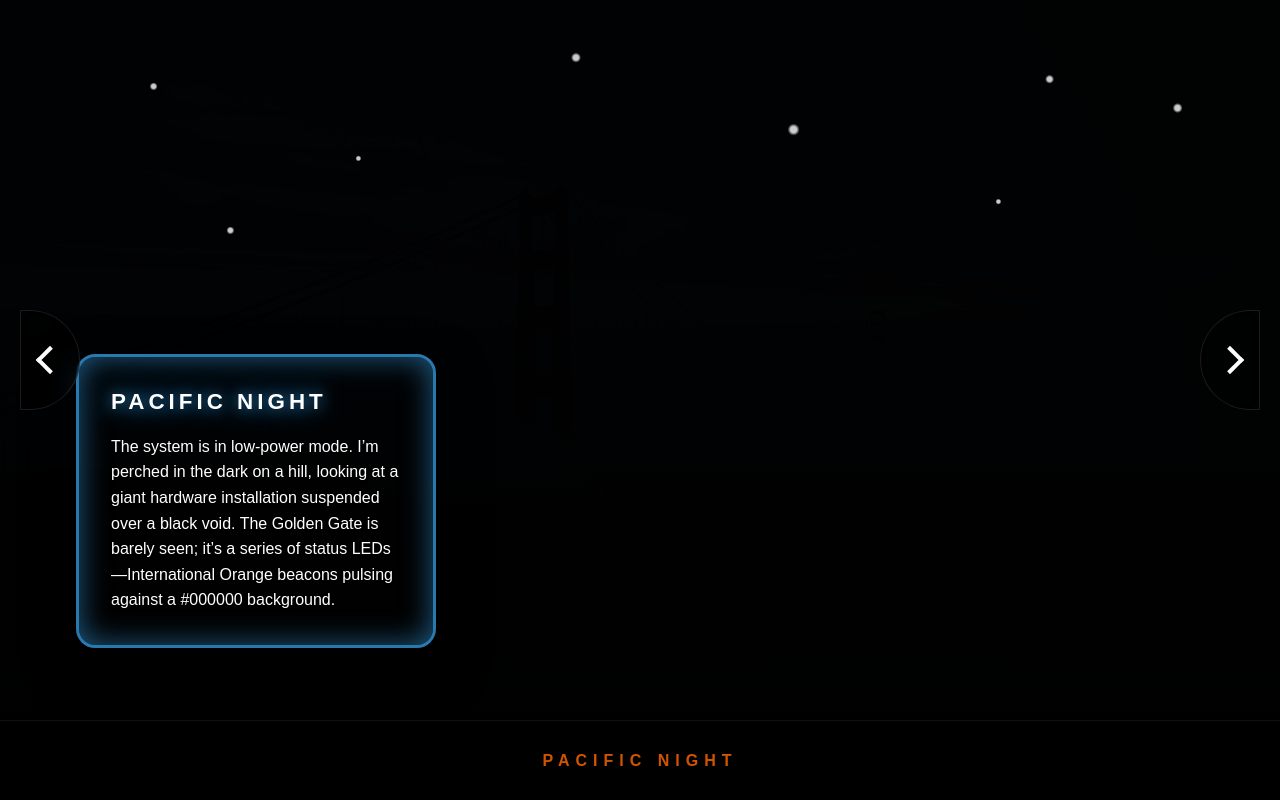
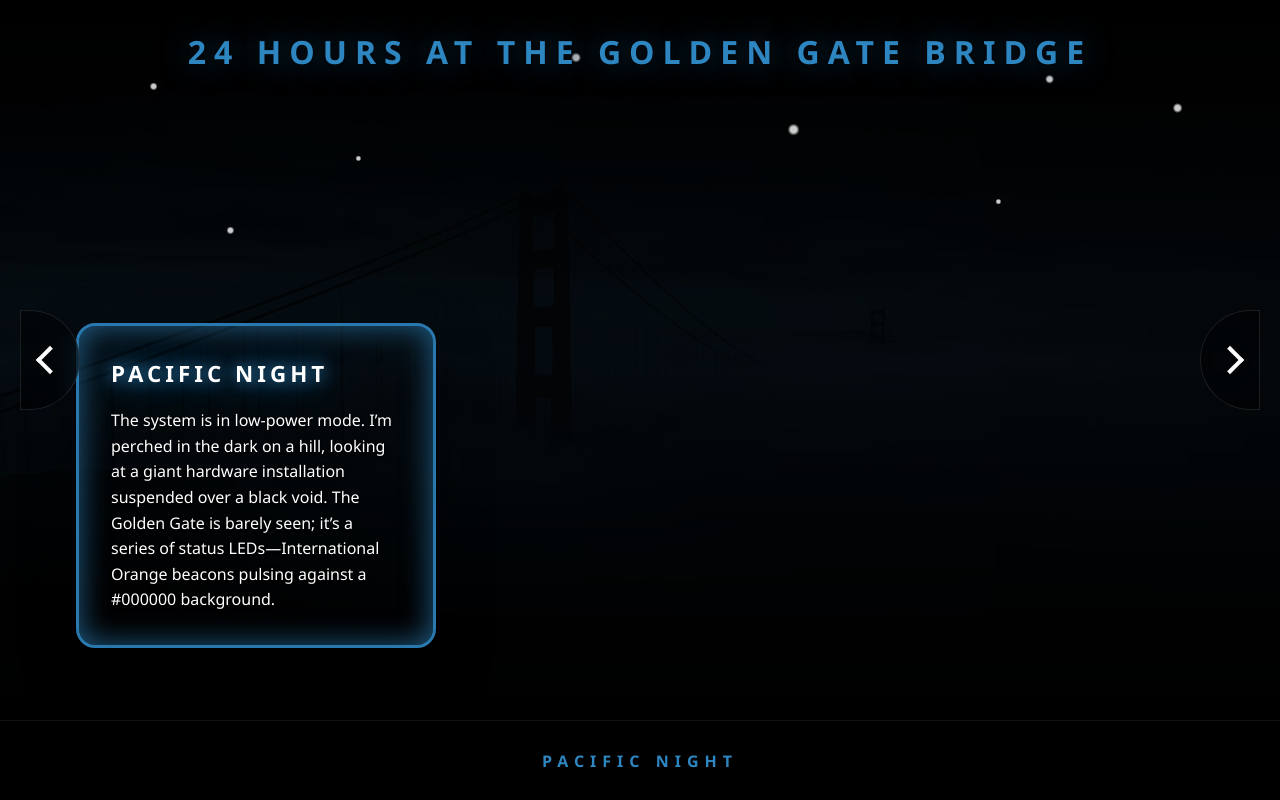
Before and after one commit to UlrikeDetective/web_development, a web app: file html_css/CSS/blendColorsChallenge/index.html in a window 1280 px wide. Run offline with its HTML, style and script files only (its server is not run), Linux system fonts and the light colour scheme.

Commit message:
blend colors v08

```diff
--- a/html_css/CSS/blendColorsChallenge/index.html
+++ b/html_css/CSS/blendColorsChallenge/index.html
@@ -8,6 +8,9 @@
 </head>
 <body>
     <div class="container">
+        <header class="page-header">
+            <h1 id="pageTitle">24 hours at the Golden Gate Bridge</h1>
+        </header>
         <div class="panorama-viewport">
             <div class="sky-overlay"></div>
             <div class="sky-fog"></div>
--- a/html_css/CSS/blendColorsChallenge/index.js
+++ b/html_css/CSS/blendColorsChallenge/index.js
@@ -12,56 +12,56 @@
 const infoText = document.getElementById('infoText');
 const root = document.documentElement;
 
-let timeValue = 0; // 0 to 1000
+let timeValue = 0; // 0 to 2000 (Extended timeframe)
+const MAX_TIME = 2000;
 let scrollInterval = null;
-let isLongPress = false;
 
-// Narrative Sections with Palette Blending (color-mix)
+// Narrative Sections with Extended Thresholds
 const sections = [
     {
-        threshold: 150,
+        threshold: 300,
         title: "Pacific Night",
         glow: "var(--bay-blue)",
         bg: "color-mix(in srgb, var(--bay-blue), transparent 40%)",
         text: "The system is in low-power mode. I’m perched in the dark on a hill, looking at a giant hardware installation suspended over a black void. The Golden Gate is barely seen; it’s a series of status LEDs—International Orange beacons pulsing against a #000000 background."
     },
     {
-        threshold: 280,
+        threshold: 700, // Longer transition through the mist
         title: "Pre-dawn Mist",
         glow: "var(--fog-cool)",
-        bg: "color-mix(in srgb, var(--fog-cool), transparent 40%)",
+        bg: "color-mix(in srgb, var(--fog-mist), transparent 40%)",
         text: "A massive rendering error has occurred. The fog has rolled in from the Pacific, a thick layer of unoptimized CSS blur() that has dropped the visibility to near-zero. The bridge towers are partially occluded, their top sections losing connection with the base."
     },
     {
-        threshold: 410,
+        threshold: 1000,
         title: "Winter Sunrise",
         glow: "var(--icon-orange)",
         bg: "color-mix(in srgb, var(--icon-orange), transparent 40%)",
         text: "The boot sequence begins. It’s not a smooth transition; it’s a sharp hex shift from deep indigo to a cold, brittle violet. The sun—the master process—cracks the horizon near the East Bay hills. The International Orange of the bridge starts to initialize."
     },
     {
-        threshold: 540,
+        threshold: 1300,
         title: "Low Winter Sun",
         glow: "var(--victorian-yellow)",
         bg: "color-mix(in srgb, var(--victorian-yellow), transparent 40%)",
         text: "The sun's elevation is stuck at a suboptimal angle. In winter, the light doesn't hit the 'Main' container from above; it attacks from the side, creating long, dramatic box-shadow effects. The glare is a security vulnerability—raw white light."
     },
     {
-        threshold: 670,
+        threshold: 1550,
         title: "Winter Daylight",
         glow: "var(--bay-water)",
         bg: "color-mix(in srgb, var(--bay-water), transparent 40%)",
         text: "Production environment: Live. The sky is a flat, crisp #87CEEB with zero percent opacity on the clouds. The bridge is the only vibrant component. I’m analyzing the movement of the cars—tiny data packets moving across a two-mile bus."
     },
     {
-        threshold: 780,
+        threshold: 1750, // Ends sooner as requested
         title: "Golden Dusk",
         glow: "var(--icon-brick)",
         bg: "color-mix(in srgb, var(--icon-brick), transparent 40%)",
         text: "The shutdown protocol has been initiated. The sun is sinking into the Pacific, triggering a linear-gradient that transitions from burnt amber to a bruised purple. The bridge catchies the last rays, its steel skin glowing like it’s being overclocked."
     },
     {
-        threshold: 1001,
+        threshold: 2001,
         title: "Pacific Night II",
         glow: "var(--muted-lavender)",
         bg: "color-mix(in srgb, var(--muted-lavender), transparent 40%)",
@@ -70,12 +70,10 @@
 ];
 
 function updateTime(value) {
-    const progress = value / 1000;
+    const progress = value / MAX_TIME;
 
-    // Determine current section
     const currentSection = sections.find(s => value < s.threshold) || sections[sections.length - 1];
 
-    // Update Info Box Content (with smooth fade)
     if (infoTitle.innerText !== currentSection.title) {
         infoBox.style.opacity = 0;
         setTimeout(() => {
@@ -87,7 +85,6 @@
         }, 150);
     }
 
-    // Arch movement for the box
     const boxX = 20 + (progress * 70);
     const arcHeight = Math.sin(progress * Math.PI) * 40;
     const boxY = 10 + arcHeight;
@@ -95,70 +92,88 @@
     root.style.setProperty('--box-x', `${boxX}%`);
     root.style.setProperty('--box-y', `${boxY}%`);
 
-    // Celestial Logic
     let sunColor = '#fff';
     let intensity = 0;
     let brightness = 0.25;
     let starOpacity = 0;
+    let skyBase = '#050a10';
 
-    const isDay = progress > 0.22 && progress < 0.78;
-    const sunXPercent = 10 + (progress * 80);
-    let sunYPercent = 33;
+    // Advanced Color Mix Transitions
+    if (value < 300) {
+        // Deep Night
+        skyBase = 'var(--bay-blue)';
+        brightness = 0.2;
+        starOpacity = 0.8;
+    } else if (value < 700) {
+        // Night to Pre-dawn Mist: Mix Bay & Ocean with Karl the Fog
+        const p = (value - 300) / 400;
+        skyBase = `color-mix(in srgb, var(--bay-blue), var(--fog-mist) ${p * 100}%)`;
+        brightness = 0.2 + (p * 0.1);
+        starOpacity = 0.8 * (1 - p);
+    } else if (value < 1750) {
+        // Day Cycle (Sunrise to Sunset)
+        const dayP = (value - 700) / 1050; // Progress through daylight sections
+        const isDay = dayP > 0.05 && dayP < 0.95;
 
-    if (isDay) {
-        const dayProgress = (progress - 0.25) / 0.5;
-        const arc = Math.sin(dayProgress * Math.PI);
-        sunYPercent = 33 - (arc * 23);
-        intensity = arc;
-        brightness = 0.4 + (arc * 0.8);
+        if (isDay) {
+            const arcProgress = (dayP - 0.05) / 0.9;
+            const arc = Math.sin(arcProgress * Math.PI);
+            intensity = arc;
+            brightness = 0.3 + (arc * 0.8);
 
-        if (dayProgress < 0.3) {
-            sunColor = `color-mix(in srgb, var(--icon-orange), #fff 40%)`;
-        } else if (dayProgress < 0.7) {
-            sunColor = `color-mix(in srgb, var(--victorian-yellow), #fff 80%)`;
+            // Sun Color mixing based on daylight progress
+            if (arcProgress < 0.3) {
+                sunColor = `color-mix(in srgb, var(--icon-orange), var(--victorian-yellow) ${arcProgress * 333}%)`;
+            } else if (arcProgress < 0.7) {
+                sunColor = `color-mix(in srgb, var(--victorian-yellow), #fff 80%)`;
+            } else {
+                sunColor = `color-mix(in srgb, var(--icon-brick), var(--icon-orange) 60%)`;
+            }
+            skyBase = sunColor;
         } else {
-            sunColor = `color-mix(in srgb, var(--icon-brick), var(--icon-orange) 60%)`;
+            skyBase = 'var(--icon-rust)';
+            brightness = 0.3;
         }
     } else {
-        intensity = 0;
-        brightness = 0.25;
-        sunYPercent = 80;
-        starOpacity = progress < 0.22 || progress > 0.78 ? 0.8 : 0;
+        // Sunset to Pacific Night II: Mix Icon colors with Bay & Ocean/Fog
+        const p = (value - 1750) / 250;
+        skyBase = `color-mix(in srgb, var(--icon-brick), var(--bay-blue) ${p * 100}%)`;
+        brightness = 0.3 - (p * 0.1);
+        starOpacity = p * 0.8;
     }
 
-    // Apply to DOM
+    // Celestial Positioning (Mapped to 2000 scale)
+    const sunVisible = value > 750 && value < 1850;
+    const sunXPercent = 10 + ((value - 750) / 1100 * 80);
+    const dayProgress = (value - 750) / 1100;
+    const arc = Math.sin(dayProgress * Math.PI);
+    const sunYPercent = 33 - (arc * 23);
+
     root.style.setProperty('--sun-x', `${sunXPercent}vw`);
     root.style.setProperty('--sun-y', `${sunYPercent}vh`);
     root.style.setProperty('--sun-intensity', intensity);
     root.style.setProperty('--sun-color', sunColor);
     root.style.setProperty('--sky-brightness', brightness);
 
-    const horizonColor = isDay ? sunColor : '#050a10';
-    skyOverlay.style.background = `linear-gradient(to bottom, #050a10 0%, color-mix(in srgb, ${horizonColor}, transparent 50%) 60%, #000 100%)`;
-
+    skyOverlay.style.background = `linear-gradient(to bottom, #000 0%, color-mix(in srgb, ${skyBase}, transparent 30%) 50%, #000 100%)`;
     stars.style.opacity = starOpacity;
     timeDisplay.innerText = currentSection.title;
-
     panoramaBg.style.backgroundPosition = `${progress * 100}% 60%`;
 
-    sun.style.opacity = isDay ? 0.6 : 0;
-    sunGlow.style.opacity = isDay ? intensity : 0;
+    sun.style.opacity = sunVisible ? 0.6 : 0;
+    sunGlow.style.opacity = sunVisible ? intensity : 0;
 }
 
-// Continuous Scroll Logic
 function startScrolling(direction) {
     if (scrollInterval) return;
-
-    // Initial step
-    timeValue = Math.max(0, Math.min(1000, timeValue + (direction * 5)));
+    timeValue = Math.max(0, Math.min(MAX_TIME, timeValue + (direction * 10)));
     updateTime(timeValue);
 
-    // Continuous scroll after short delay (long press)
     scrollInterval = setInterval(() => {
-        timeValue = Math.max(0, Math.min(1000, timeValue + (direction * 4))); // Continuous speed
+        timeValue = Math.max(0, Math.min(MAX_TIME, timeValue + (direction * 8)));
         updateTime(timeValue);
-        if (timeValue <= 0 || timeValue >= 1000) stopScrolling();
-    }, 16); // ~60fps smooth movement
+        if (timeValue <= 0 || timeValue >= MAX_TIME) stopScrolling();
+    }, 16);
 }
 
 function stopScrolling() {
@@ -168,35 +183,19 @@
     }
 }
 
-// Navigation Listeners
 prevBtn.addEventListener('mousedown', () => startScrolling(-1));
 nextBtn.addEventListener('mousedown', () => startScrolling(1));
-
 window.addEventListener('mouseup', stopScrolling);
 prevBtn.addEventListener('mouseleave', stopScrolling);
 nextBtn.addEventListener('mouseleave', stopScrolling);
 
-// Touch support
-prevBtn.addEventListener('touchstart', (e) => {
-    e.preventDefault();
-    startScrolling(-1);
-});
-nextBtn.addEventListener('touchstart', (e) => {
-    e.preventDefault();
-    startScrolling(1);
-});
+prevBtn.addEventListener('touchstart', (e) => { e.preventDefault(); startScrolling(-1); });
+nextBtn.addEventListener('touchstart', (e) => { e.preventDefault(); startScrolling(1); });
 window.addEventListener('touchend', stopScrolling);
 
-// Keyboard navigation
 window.addEventListener('keydown', (e) => {
-    if (e.key === 'ArrowLeft') {
-        timeValue = Math.max(0, timeValue - 20);
-        updateTime(timeValue);
-    } else if (e.key === 'ArrowRight') {
-        timeValue = Math.min(1000, timeValue + 20);
-        updateTime(timeValue);
-    }
+    if (e.key === 'ArrowLeft') { timeValue = Math.max(0, timeValue - 40); updateTime(timeValue); }
+    else if (e.key === 'ArrowRight') { timeValue = Math.min(MAX_TIME, timeValue + 40); updateTime(timeValue); }
 });
 
-// Initial Call
 updateTime(timeValue);
--- a/html_css/CSS/blendColorsChallenge/style.css
+++ b/html_css/CSS/blendColorsChallenge/style.css
@@ -22,16 +22,36 @@
     --sun-color: #fff;
     --sun-intensity: 1;
     --sky-brightness: 1;
-    --glow: var(--icon-orange);
+    --glow: var(--bay-blue);
     --box-x: 20%;
     --box-y: 10%;
-    --box-bg: color-mix(in srgb, var(--icon-orange), transparent 40%);
+    --box-bg: transparent;
 }
 
 * { margin: 0; padding: 0; box-sizing: border-box; }
-body, html { height: 100%; overflow: hidden; background: #000; font-family: sans-serif; }
+body, html { height: 100%; overflow: hidden; background: #000; font-family: 'Segoe UI', Roboto, Helvetica, Arial, sans-serif; }
 
-.container { width: 100vw; height: 100vh; display: flex; flex-direction: column; }
+.container { width: 100vw; height: 100vh; display: flex; flex-direction: column; position: relative; }
+
+/* Dynamic Page Title */
+.page-header {
+    position: absolute;
+    top: 30px;
+    width: 100%;
+    text-align: center;
+    z-index: 100;
+    pointer-events: none;
+}
+
+#pageTitle {
+    color: var(--glow);
+    font-size: 2rem;
+    font-weight: 900;
+    text-transform: uppercase;
+    letter-spacing: 8px;
+    text-shadow: 0 0 15px rgba(0,0,0,0.9), 0 0 30px color-mix(in srgb, var(--glow), transparent 40%);
+    transition: color 0.8s ease, text-shadow 0.8s ease;
+}
 
 .panorama-viewport {
     flex: 1;
@@ -160,18 +180,15 @@
     left: var(--box-x);
     width: 360px;
     padding: 2em;
-    /* BACKGROUND COLOR REMOVED COMPLETELY */
     background-color: transparent;
-    background-image: none; /* Removed texture to avoid any grey tint */
     color: #fff;
     border-radius: 1.2em;
-    backdrop-filter: none; /* Removed blur to eliminate greyish/milky tones */
     z-index: 20;
     border: 3px solid color-mix(in srgb, var(--glow), transparent 10%);
     box-shadow:
         0 20px 50px rgba(0,0,0,0.5),
         inset 0 0 30px color-mix(in srgb, var(--glow), transparent 30%);
-    transition: left 0.1s linear, bottom 0.1s linear, opacity 0.5s ease;
+    transition: left 0.1s linear, bottom 0.1s linear, opacity 0.5s ease, border-color 0.8s ease, box-shadow 0.8s ease;
     pointer-events: none;
     display: flex;
     flex-direction: column;
@@ -182,22 +199,22 @@
 .info-box h2 {
     font-size: 1.4rem;
     color: #fff;
-    /* BACKGROUND COLOR REMOVED COMPLETELY */
     background-color: transparent;
     padding: 0;
     display: inline-block;
     width: fit-content;
-    text-shadow: 0 0 15px var(--glow), 0 0 30px var(--glow); /* Stronger glow for title visibility */
+    text-shadow: 0 0 15px var(--glow), 0 0 30px var(--glow);
     text-transform: uppercase;
     letter-spacing: 4px;
     font-weight: 900;
+    transition: text-shadow 0.8s ease;
 }
 
 .info-box p {
     font-size: 1rem;
     line-height: 1.6;
     font-weight: 500;
-    text-shadow: 0 1px 2px rgba(0,0,0,0.8);
+    text-shadow: 0 1px 3px rgba(0,0,0,0.9);
 }
 
 /* Nav Arrows */
@@ -220,7 +237,8 @@
 
 .nav-arrow:hover {
     background: rgba(255, 255, 255, 0.1);
-    border-color: var(--icon-orange);
+    border-color: var(--glow);
+    box-shadow: 0 0 20px color-mix(in srgb, var(--glow), transparent 50%);
 }
 
 .nav-arrow.left { left: 20px; border-radius: 0 50px 50px 0; }
@@ -231,6 +249,7 @@
     height: 20px;
     border-top: 4px solid #fff;
     border-right: 4px solid #fff;
+    transition: border-color 0.3s ease;
 }
 
 .left .arrow-shape { transform: rotate(-135deg); }
@@ -248,4 +267,4 @@
 }
 
 .time-display-wrapper { position: relative; width: 100%; text-align: center; }
-.time-display { color: var(--icon-orange); font-size: 16px; font-weight: 900; letter-spacing: 6px; text-transform: uppercase; }
+.time-display { color: var(--glow); font-size: 16px; font-weight: 900; letter-spacing: 6px; text-transform: uppercase; transition: color 0.8s ease; }
```
